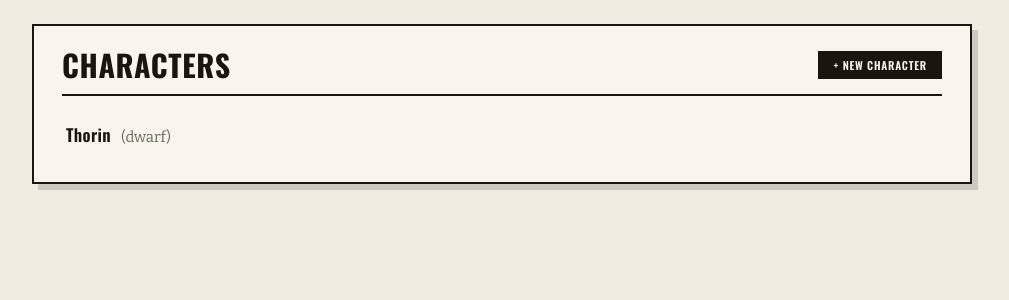
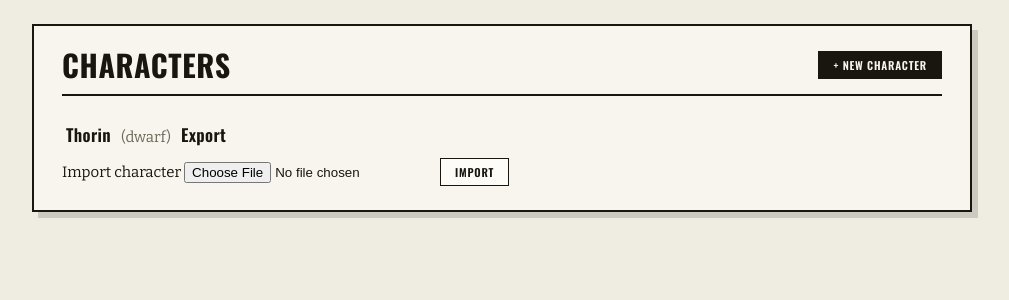
Before and after one commit to PaulWRoberts/aose_character_builder, a FastAPI app: page / in a window 1280 px wide. Shown: the part 32-332 px from the top of the page, without its empty margins (138-1147 px from the left). Run offline with FastAPI, Linux system fonts and the light colour scheme.

Commit message:
feat(web): export/import + sign-out UI
Add per-character export link in character list, import form below list,
and conditional sign-out link in header when session exists.

Co-Authored-By: Claude Sonnet 4.6 <noreply@anthropic.com>

```diff
--- a/aose/web/templates/base.html
+++ b/aose/web/templates/base.html
@@ -11,6 +11,10 @@
         <a href="/" class="brand">AOSE Character Builder</a>
         <nav>
             <a href="/settings">Settings</a>
+            {% set session_email = request.scope.get("session", {}).get("email", "") %}
+            {% if session_email %}
+              <a href="/logout" class="logout-link">Sign out ({{ session_email }})</a>
+            {% endif %}
         </nav>
     </header>
     <main class="page">
--- a/aose/web/templates/index.html
+++ b/aose/web/templates/index.html
@@ -12,11 +12,16 @@
         <li>
             <a href="/character/{{ c.id }}">{{ c.name }}</a>
             <span class="muted">({{ c.race_id }})</span>
+            <a href="/character/{{ c.id }}/export">Export</a>
         </li>
         {% endfor %}
     </ul>
     {% else %}
     <p class="muted">No characters yet. Create one to get started.</p>
     {% endif %}
+    <form method="post" action="/import" enctype="multipart/form-data" class="import-form">
+      <label>Import character <input type="file" name="file" accept="application/json" required></label>
+      <button type="submit">Import</button>
+    </form>
 </section>
 {% endblock %}
```
